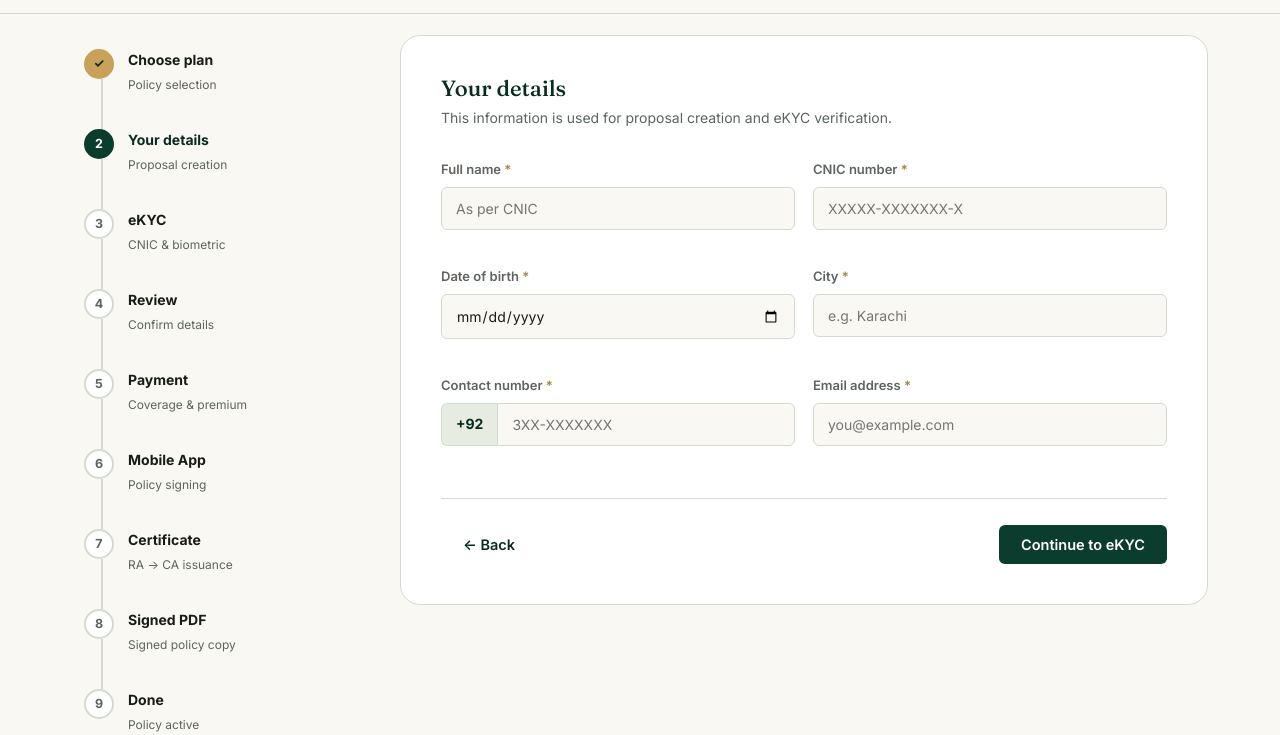
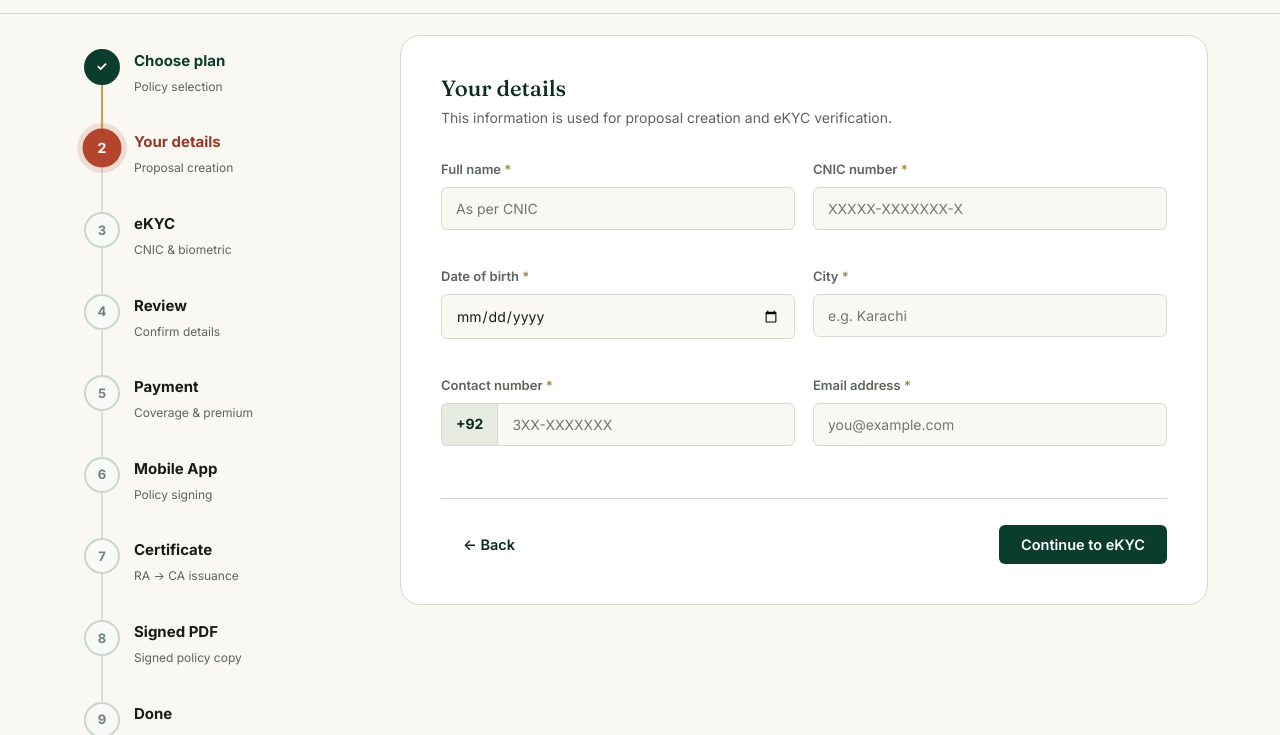
Before and after one commit to MirzaAbdurRehman/PKI_Portal, a plain HTML site: page apply.html in a window 1280 px wide. Both pictures are taken after a click on the button "Continue". Shown: the part 203-938 px from the top of the page. Drawn offline with Linux system fonts and the light colour scheme.

Commit message:
"color_changes"

```diff
--- a/css/apply.css
+++ b/css/apply.css
@@ -14,22 +14,31 @@
 }
 .step-item:not(:last-child)::after{
   content:'';position:absolute;left:29px;top:44px;width:1.5px;height:calc(100% - 20px);
-  background:var(--sage-line);
+  background:#d8e0da;transition:background .4s ease, box-shadow .4s ease;
+}
+.step-item.done:not(:last-child)::after{
+  background:var(--gold);
+  box-shadow:0 0 0 1px rgba(201,157,75,.08);
 }
 .step-dot{
-  width:30px;height:30px;border-radius:50%;background:var(--white);
-  border:2px solid var(--sage-line);flex-shrink:0;
+  width:36px;height:36px;border-radius:50%;background:#f7faf7;
+  border:2px solid #cbd6ce;flex-shrink:0;
   display:flex;align-items:center;justify-content:center;
-  font-size:12.5px;font-weight:700;color:var(--gray-600);z-index:1;
-  transition:all .2s ease;
+  font-size:13px;font-weight:700;color:#718078;z-index:1;
+  transition:background .35s ease, border-color .35s ease, color .35s ease, transform .35s ease, box-shadow .35s ease;
 }
-.step-item.active .step-dot{background:var(--emerald);border-color:var(--emerald);color:var(--white);}
-.step-item.done .step-dot{background:var(--gold);border-color:var(--gold);color:var(--emerald-deep);}
-.step-item.done .step-dot::after{content:'✓';}
+.step-item.active .step-dot{
+  background:#b3452c;border-color:#b3452c;color:var(--white);
+  transform:scale(1.08);box-shadow:0 0 0 5px rgba(179,69,44,.15);
+  animation:step-active-in .45s ease both;
+}
+.step-item.done .step-dot{background:var(--emerald);border-color:var(--emerald);color:var(--white);}
+.step-item.done .step-dot::after{content:'✓';animation:step-check-in .3s ease both;}
 .step-item.done .step-dot span{display:none;}
-.step-label b{display:block;font-size:14px;color:var(--ink);}
+.step-label b{display:block;font-size:15px;color:var(--ink);transition:color .3s ease;}
 .step-label span{font-size:12px;color:var(--gray-600);}
-.step-item.active .step-label b{color:var(--emerald-deep);}
+.step-item.active .step-label b{color:#963a27;}
+.step-item.done .step-label b{color:var(--emerald);}
 
 /* Form card */
 .form-card{
@@ -37,7 +46,7 @@
   padding:40px;
 }
 .form-panel{display:none;}
-.form-panel.active{display:block;}
+.form-panel.active{display:block;animation:form-panel-in .38s ease both;}
 .form-panel h3{font-size:22px;margin-bottom:6px;}
 .form-panel .fp-sub{font-size:14px;color:var(--gray-600);margin-bottom:30px;}
 
@@ -92,6 +101,9 @@
 .payment-success strong{display:block;font-size:14.5px;color:var(--emerald-deep);}
 .payment-success span{display:block;margin-top:3px;font-size:12.5px;color:var(--gray-600);}
 @keyframes payment-success-in{from{opacity:0;transform:translateY(6px);}to{opacity:1;transform:translateY(0);}}
+@keyframes step-active-in{from{opacity:.65;transform:scale(.88);}to{opacity:1;transform:scale(1.08);}}
+@keyframes step-check-in{from{opacity:0;transform:scale(.5);}to{opacity:1;transform:scale(1);}}
+@keyframes form-panel-in{from{opacity:0;transform:translateX(12px);}to{opacity:1;transform:translateX(0);}}
 
 /* Review panel */
 .review-block{margin-bottom:22px;}
```
